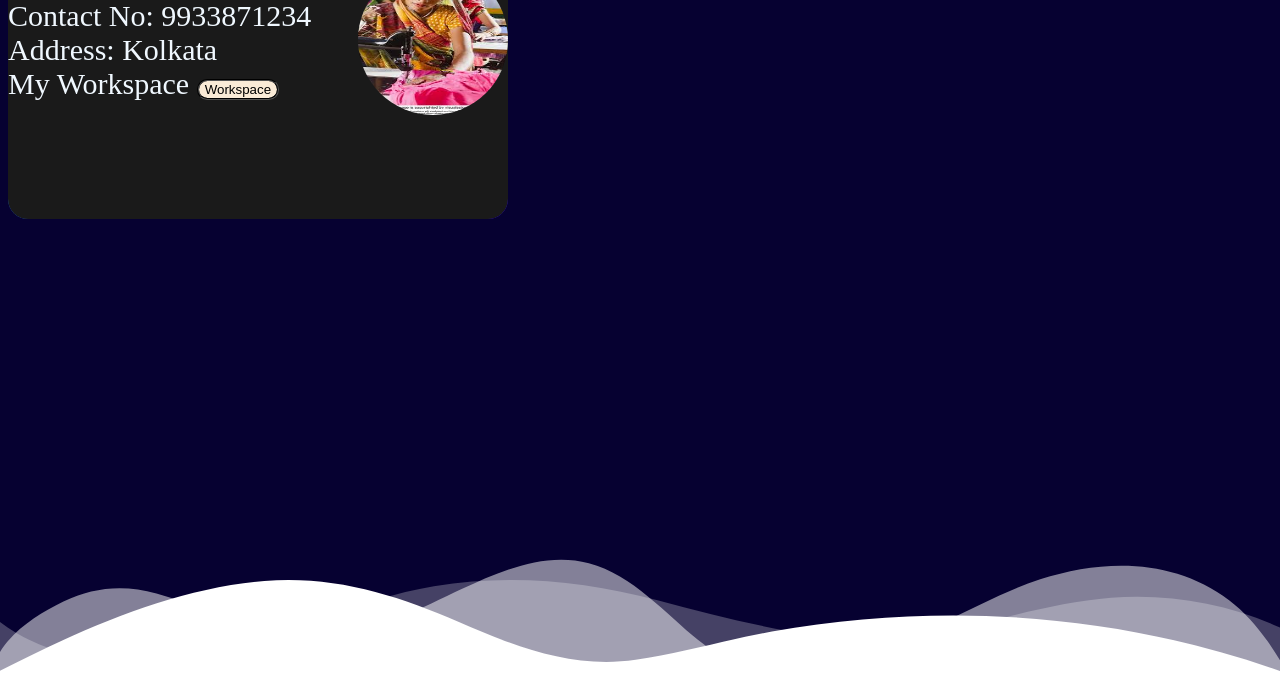
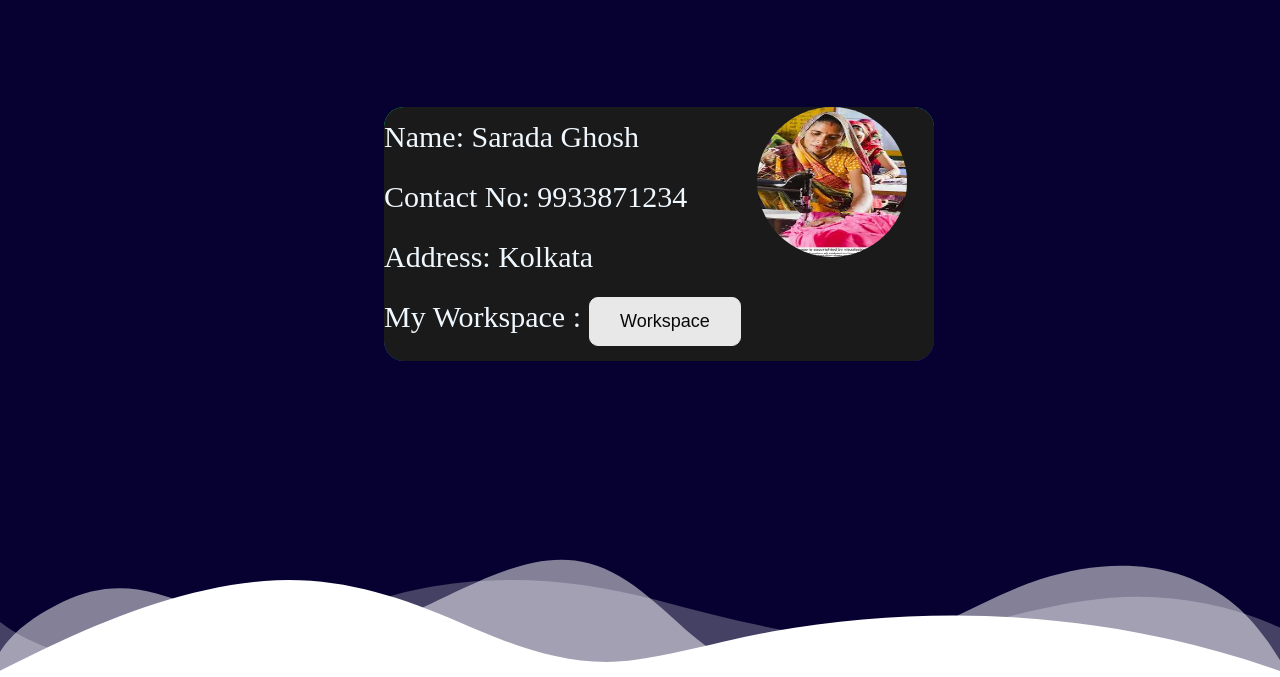
Before and after one commit to shresh15/mywork, a plain HTML site: page profilePage/index.html in a window 1280 px wide. Shown: the part 123-800 px from the top of the page. Drawn offline with Linux system fonts and the light colour scheme.

Commit message:
Profile page edited

```diff
--- a/profilePage/index.html
+++ b/profilePage/index.html
@@ -8,16 +8,21 @@
 </head>
 <body>
     <h1>Profiles</h1>
+    <div class="entire-card">
     <div class="card">
 
         <div class="card2">
             <img src="./images/9.jpeg"/>
-            <p>Name: Divya Ghosh <br/>
+            <p>Name: Sarada Ghosh <br/>
+
         Contact No: 9933871234<br/>
+
         Address: Kolkata<br/>
-        My Workspace  <button type="button" class="btn">Workspace</button></p>
+
+        My Workspace : <button class="button2" >Workspace</button></p>
         </div>
       </div>
+    </div>
     <div class="custom-shape-divider-bottom-1711793695">
         <svg data-name="Layer 1" xmlns="http://www.w3.org/2000/svg" viewBox="0 0 1200 120" preserveAspectRatio="none">
             <path d="M0,0V46.29c47.79,22.2,103.59,32.17,158,28,70.36-5.37,136.33-33.31,206.8-37.5C438.64,32.43,512.34,53.67,583,72.05c69.27,18,138.3,24.88,209.4,13.08,36.15-6,69.85-17.84,104.45-29.34C989.49,25,1113-14.29,1200,52.47V0Z" opacity=".25" class="shape-fill"></path>
@@ -25,5 +30,6 @@
             <path d="M0,0V5.63C149.93,59,314.09,71.32,475.83,42.57c43-7.64,84.23-20.12,127.61-26.46,59-8.63,112.48,12.24,165.56,35.4C827.93,77.22,886,95.24,951.2,90c86.53-7,172.46-45.71,248.8-84.81V0Z" class="shape-fill"></path>
         </svg>
     </div>
+
 </body>
 </html>
--- a/profilePage/style.css
+++ b/profilePage/style.css
@@ -22,7 +22,7 @@ html{
     fill: #FFFFFF;
 }
 .card {
-    width: 500px;
+    width: 550px;
     height: 254px;
     background-image: linear-gradient(163deg, #00ff75 0%, #3700ff 100%);
     border-radius: 20px;
@@ -30,7 +30,7 @@ html{
    }
 
    .card2 {
-    width: 500px;
+    width: 550px;
     height: 254px;
     background-color: #1a1a1a;
     border-radius:20px;
@@ -50,6 +50,7 @@ html{
     font-size: 30px;
     left:20px;
     top:50px;
+    line-height:60px ;
 
    }
    img{
@@ -57,17 +58,89 @@ html{
     height:150px;
     width: 150px;
     border-radius: 50%;
-    right:0%;
+    right:5%;
     position:relative;
     float:right;
    }
    h1{
     color: antiquewhite;
     text-align: center;
+    font-size: 60px;
    }
-   .btn{
-    background-color:antiquewhite;
-    border-radius: 20px;
-    border-style: groove;
+
+    .button2 {
+        display: inline-block;
+        transition: all 0.2s ease-in;
+        position: relative;
+        overflow: hidden;
+        z-index: 1;
+        color: #090909;
+        padding: 0.7em 1.7em;
+        cursor: pointer;
+        font-size: 18px;
+        border-radius: 0.5em;
+        background: #e8e8e8;
+        border: 1px solid #e8e8e8;
+
+      }
+
+      .button2:active {
+        color: #666;
+        box-shadow: inset 4px 4px 12px #c5c5c5, inset -4px -4px 12px #ffffff;
+      }
+
+      .button2:before {
+        content: "";
+        position: absolute;
+        left: 50%;
+        transform: translateX(-50%) scaleY(1) scaleX(1.25);
+        top: 100%;
+        width: 140%;
+        height: 180%;
+        background-color: rgba(0, 0, 0, 0.05);
+        border-radius: 50%;
+        display: block;
+        transition: all 0.5s 0.1s cubic-bezier(0.55, 0, 0.1, 1);
+        z-index: -1;
+      }
+
+      .button2:after {
+        content: "";
+        position: absolute;
+        left: 55%;
+        transform: translateX(-50%) scaleY(1) scaleX(1.45);
+        top: 180%;
+        width: 160%;
+        height: 190%;
+        background-color: #009087;
+        border-radius: 50%;
+        display: block;
+        transition: all 0.5s 0.1s cubic-bezier(0.55, 0, 0.1, 1);
+        z-index: -1;
+      }
+
+      .button2:hover {
+        color: #ffffff;
+        border: 1px solid #009087;
+      }
+
+      .button2:hover:before {
+        top: -35%;
+        background-color: #009087;
+        transform: translateX(-50%) scaleY(1.3) scaleX(0.8);
+      }
+
+      .button2:hover:after {
+        top: -45%;
+        background-color: #009087;
+        transform: translateX(-50%) scaleY(1.3) scaleX(0.8);
+      }
+
+
+
+   .entire-card{
+    position:absolute;
+    left:30%;
+    top:25%;
 
    }
```
